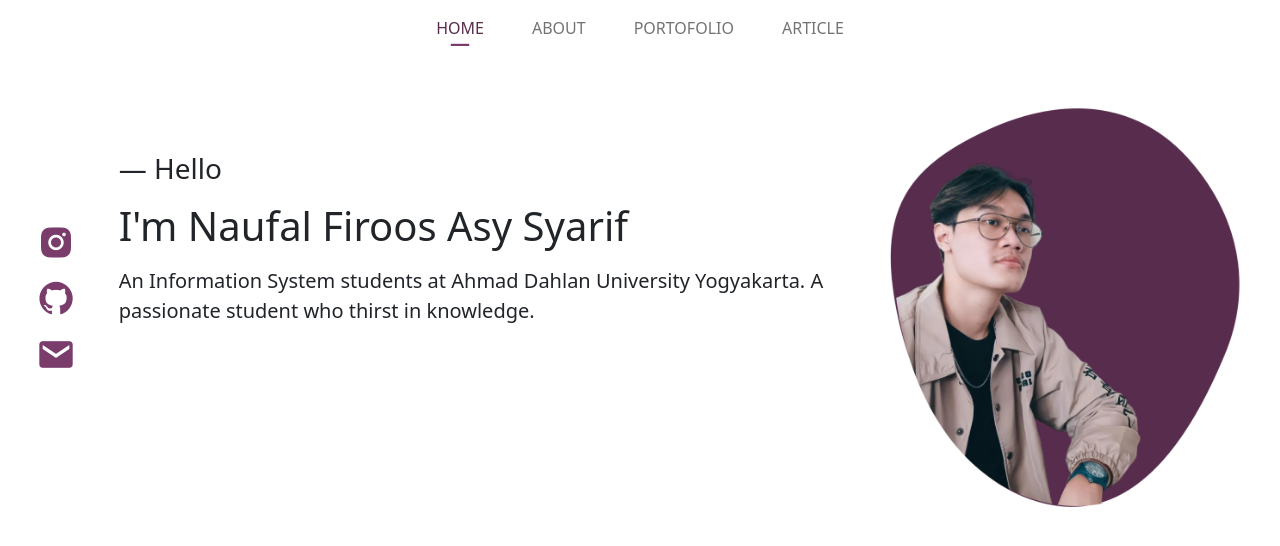
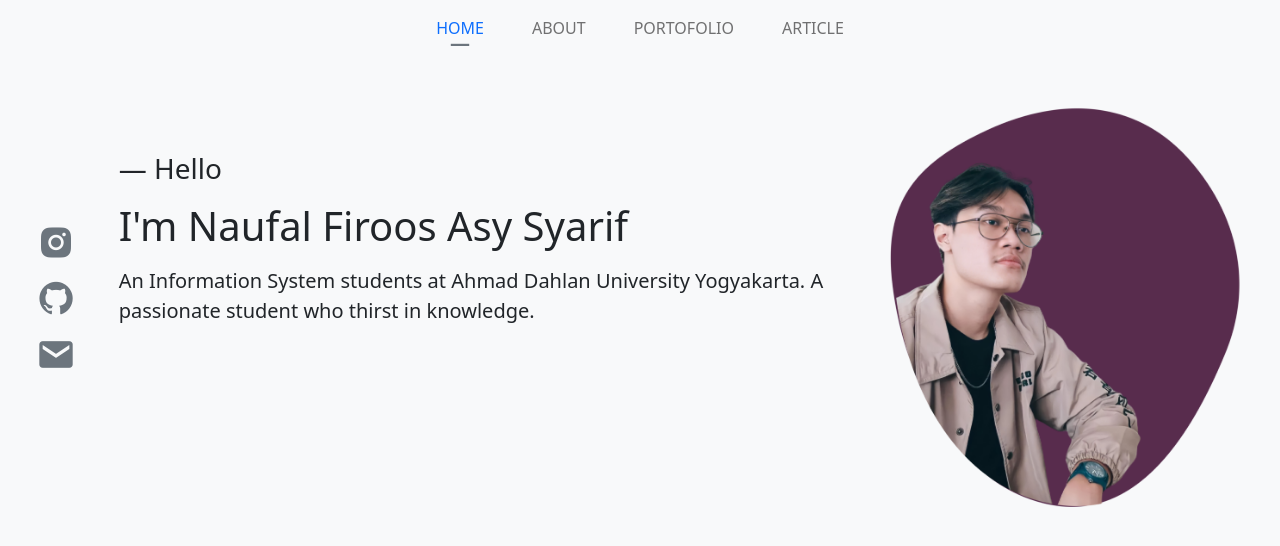
Before and after one commit to firoos18/tekweb2022, a website: page index.html in a window 1280 px wide. Drawn offline with nearby package versions, Linux system fonts and the light colour scheme.

Commit message:
Update index.html

```diff
--- a/index.html
+++ b/index.html
@@ -6,8 +6,9 @@
   <meta name="viewport" content="width=device-width, initial-scale=1.0">
   <title>Portofolio Website</title>
 
-  <link rel="stylesheet" href="assets/css/main.css">
-  <!-- <link rel="stylesheet" href="node_modules/boxicons/css/boxicons.min.css"> -->
+<!--   <link rel="stylesheet" href="assets/css/main.css"> -->
+  <link href="https://cdn.jsdelivr.net/npm/bootstrap@5.0.2/dist/css/bootstrap.min.css" rel="stylesheet"
+        integrity="sha384-EVSTQN3/azprG1Anm3QDgpJLIm9Nao0Yz1ztcQTwFspd3yD65VohhpuuCOmLASjC" crossorigin="anonymous">
   <link href='https://unpkg.com/boxicons@2.1.2/css/boxicons.min.css' rel='stylesheet'>
 
 </head>
```
